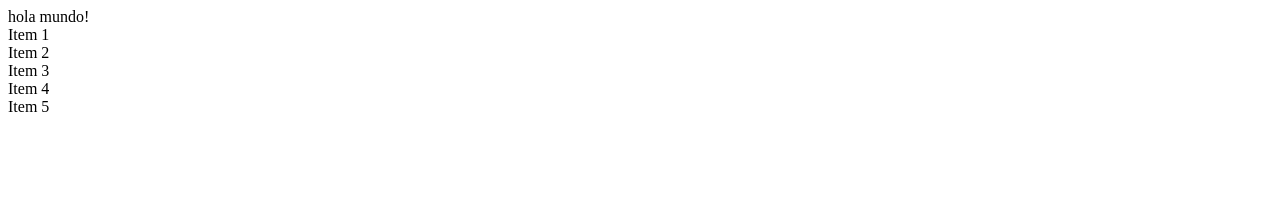
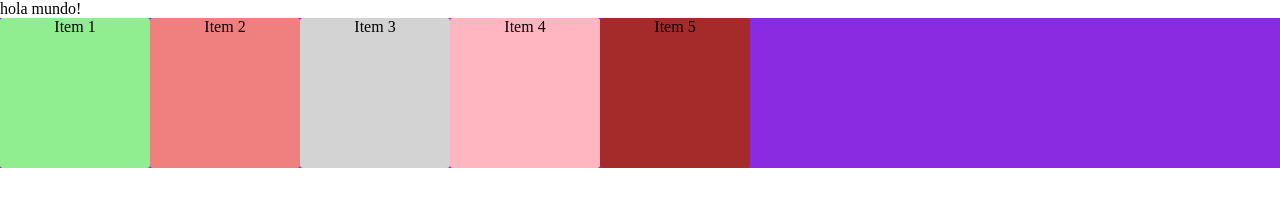
Before and after one commit to fernandosinani-gonzales/flex-box, a plain HTML site: page index.html in a window 1280 px wide. Drawn offline with Linux system fonts and the light colour scheme.

Commit message:
html page display flex

```diff
--- a/index.html
+++ b/index.html
@@ -5,6 +5,7 @@
     <meta charset="UTF-8">
     <meta name="viewport" content="width=device-width, initial-scale=1.0">
     <title>css1</title>
+    <link rel="stylesheet" href="style.css">
 </head>
 
 <body>
--- a/style.css
+++ b/style.css
@@ -1,4 +1,38 @@
 * {
+    box-sizing: border-box;
     margin: 0;
     padding: 0;
 }
+
+.items {
+    border-radius: 3px;
+    width: 150px;
+    height: 150px;
+    text-align: center;
+}
+
+.container {
+    background-color: blueviolet;
+    display: flex;
+
+}
+
+.item1 {
+    background-color: lightgreen;
+}
+
+.item2 {
+    background-color: lightcoral;
+}
+
+.item3 {
+    background-color: lightgrey;
+}
+
+.item4 {
+    background-color: lightpink;
+}
+
+.item5 {
+    background-color: brown;
+}
```
